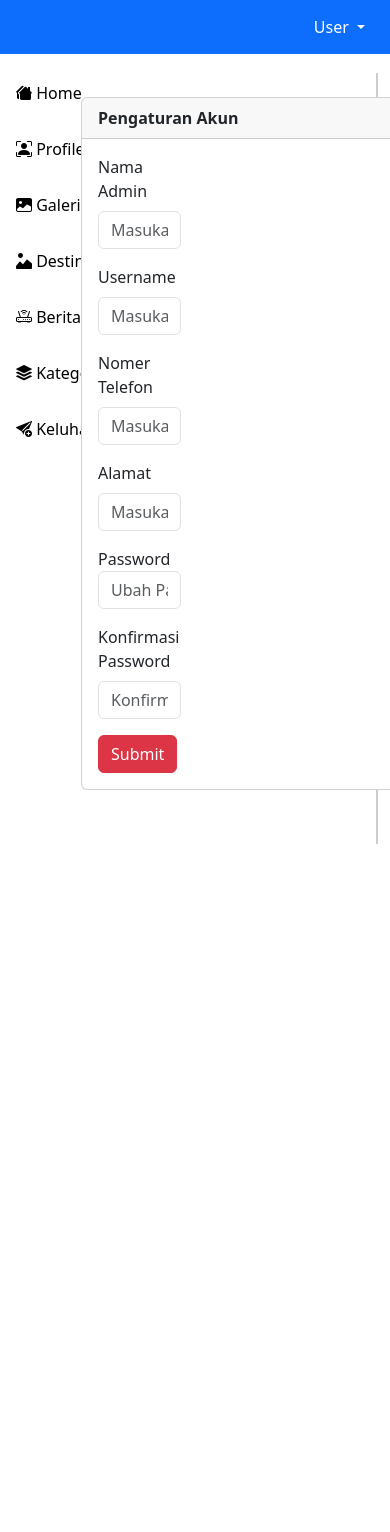
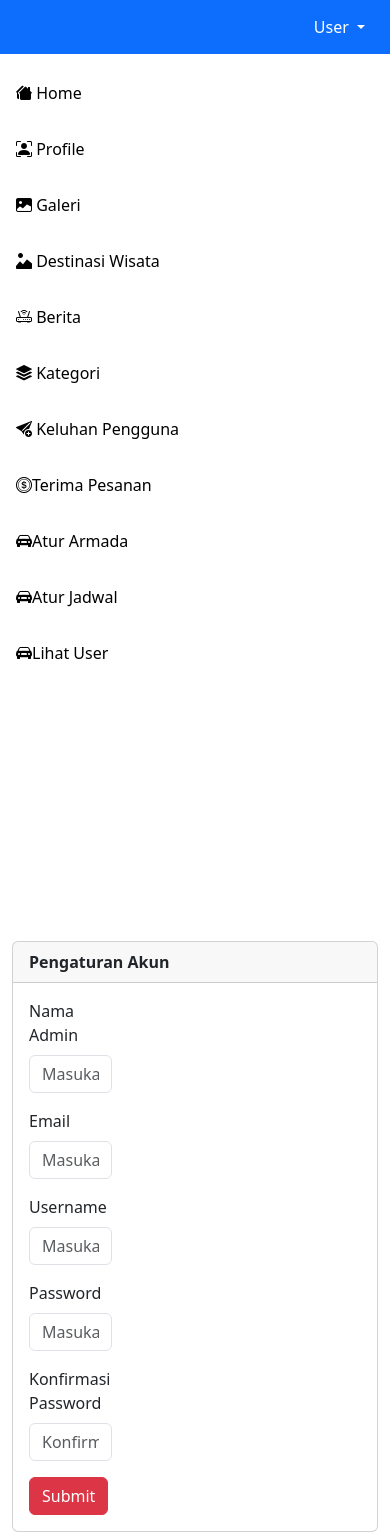
Before and after one commit to fadillahiqbal123/WanderLust, a PHP site: page /dashboard.php?hal=user in a window 390 px wide; the page is wider, and only the part inside the window is pictured. Before the commit the page ends 844 px from the top of that part, so only its background shows below. Run offline with PHP 8.4, Linux system fonts and the light colour scheme; a user stored in the database is signed in; data that the repository does not hold is empty; some libraries are stand-ins or nearby versions.

Commit message:
commit
Update : apa aja

```diff
--- a/admin/dashboard.php
+++ b/admin/dashboard.php
@@ -100,9 +100,12 @@
                             color: #000000 !important; /* Ganti warna teks menjadi hitam */
                         }
                     .col-lg-2.position-fixed.vh-100.bg-ligth {
-                        border-right: 2px solid #ccc; /* Garis pemisah dengan warna abu-abu */
+                        border-right: 2px solid #ccc;
                         position : relative;
+                        overflow-y: auto;
+                        max-height: 100vh;
 }
+
 
             </style>
         </head>
@@ -137,7 +140,7 @@
                 </div>
             </div>
             <div class="row mt-5 bg-body" style="padding-top: 25px;">
-        <div class="col-lg-2 col-md-3 col-sm-12 position-fixed vh-100 bg-ligth">
+        <div class="col-lg-2 col-md-3 col-sm-12  bg-ligth sidebar" style="overflow-y: auto; position: sticky; top: 0; height: 100vh; border-right: 2px solid #ccc;">
             <div class="nav flex-column nav-pills" id="v-pills-tab" role="tablist" aria-orientation="vertical">
             <a class="nav-link <?php echo (isset($_GET['hal']) && $_GET['hal'] == 'home' ? "active text-white" : "text-white") ?> mb-3" href="dashboard.php?hal=home"><i class="bi bi-houses-fill"></i> Home</a>
                 <a class="nav-link <?php echo (isset($_GET['hal']) && $_GET['hal'] == 'profile' ? "active text-white" : "text-white") ?> mb-3" href="dashboard.php?hal=profile"><i class="bi bi-person-bounding-box"></i> Profile</a>
@@ -146,10 +149,18 @@
                 <a class="nav-link <?php echo ((isset($_GET['hal']) && $_GET['hal'] == 'berita' or ($_GET['hal'] == 'tambah_berita')) ? "active text-white" : "text-white") ?> mb-3" href="dashboard.php?hal=berita"><i class="bi bi-router"></i> Berita</a>
                 <a class="nav-link <?php echo ((isset($_GET['hal']) && $_GET['hal'] == 'kategori' or ($_GET['hal'] == 'tambah_kategori') or ($_GET['hal'] == 'edit_kategori')) ?  "active text-white" : "text-white") ?> mb-3" href="dashboard.php?hal=kategori"><i class="bi bi-stack"></i> Kategori</a>
                 <a class="nav-link <?php echo (isset($_GET['hal']) && $_GET['hal'] == 'keluhan' ? "active text-white" : "text-white") ?> mb-3" href="dashboard.php?hal=keluhan"><i class="bi bi-send-plus-fill"></i> Keluhan Pengguna</a>
+                <a class="nav-link <?php echo (isset($_GET['hal']) && $_GET['hal'] == 'transaksi' ? "active text-white" : "text-white") ?> mb-3" href="dashboard.php?hal=transaksi"><i class="bi bi-coin"></i>Terima Pesanan</a>
+                <a class="nav-link <?php echo (isset($_GET['hal']) && $_GET['hal'] == 'jeep' ? "active text-white" : "text-white") ?> mb-3" href="dashboard.php?hal=jeep"><i class="bi bi-car-front-fill"></i>Atur Armada</a>
+                <a class="nav-link <?php echo (isset($_GET['hal']) && $_GET['hal'] == 'jadwal' ? "active text-white" : "text-white") ?> mb-3" href="dashboard.php?hal=jadwal"><i class="bi bi-car-front-fill"></i>Atur Jadwal</a>
+                <a class="nav-link <?php echo (isset($_GET['hal']) && $_GET['hal'] == 'pendaftar' ? "active text-white" : "text-white") ?> mb-3" href="dashboard.php?hal=pendaftar"><i class="bi bi-car-front-fill"></i>Lihat User</a>
+
+
+
+
 
             </div>
         </div>
-                <div class="col-lg-10 offset-2 col-md-9 md-3 col-sm-12">
+                <div class="col-lg-10 col-md-9 col-sm-12">
 
                 <?php
 
@@ -216,6 +227,16 @@
                         case 'hapus_keluhan':
                             include "modul/mod_keluhan/hapus_keluhan.php";
                             break;
+                        case 'transaksi':
+                            include "modul/mod_transaksi/transaksi.php";
+                            break;
+                        case 'atur_jeep':
+                            include "modul/mod_transaksi/transaksi.php";
+                            break;
+                       case 'pendaftar':
+                          include "modul/mod_pengunjung/pengunjung.php";
+                            break;
+
                             default:
                             echo "<h1>Halaman Tidak Ditemukan</h1>";
 
--- /dev/null
+++ b/admin/modul/mod_transaksi/transaksi.php
@@ -0,0 +1 @@
+bfcsdfbsdbfsabd
--- a/admin/modul/mod_user/user.php
+++ b/admin/modul/mod_user/user.php
@@ -9,21 +9,17 @@
                     <input type="text" name="nama" class="form-control" placeholder="Masukan Nama Admin" autocomplete="off" required/>
                 </div>
                 <div class="mb-3 w-25">
-                    <label class="form-label">Username</label>
+                    <label class="form-label">Email</label>
                     <input type="text" name="username" class="form-control" placeholder="Masukan Username Admin" autocomplete="off" required/>
 
                 </div>
                 <div class="mb-3 w-25">
-                    <label class="form-label">Nomer Telefon</label>
+                    <label class="form-label">Username</label>
                     <input type="text" class="form-control" name="telfon"  placeholder="Masukan No Telefon Admin" required/>
                 </div>
                 <div class="mb-3 w-25">
-                    <label class="form-label">Alamat</label>
+                    <label class="form-label">Password</label>
                     <input type="text"  class="form-control" name="alamat" placeholder="Masukan Alamat Admin" required/>
-                </div>
-                <div class="mb-3 w-25">
-                    <label class="password">Password</label>
-                    <input type="password"  class="form-control" name="password" placeholder="Ubah Password Admin" required/>
                 </div>
                 <div class="mb-3 w-25">
                     <label for="" class="form-label">Konfirmasi Password</label>
--- a/admin/register.php
+++ b/admin/register.php
@@ -34,7 +34,6 @@ if(isset($_POST["register"])){
             $sql = "INSERT INTO admin (nama_admin, username, password, email) VALUES ('$nama_admin', '$username', '$hash_password', '$email')";
 
             if($db->query($sql)) {
-                // SweetAlert untuk sukses registrasi
                 echo "<script>
                         document.addEventListener('DOMContentLoaded', function() {
                             Swal.fire({
@@ -89,6 +88,7 @@ if(isset($_POST["register"])){
     <link href="https://cdn.jsdelivr.net/npm/sweetalert2@11.14.1/dist/sweetalert2.min.css" rel="stylesheet">
 
     <style>
+
         .posisitengah {
             margin: 0 auto;
         }
```
Also changed, not shown: admin/index.php (+12 -3 lines), admin/modul/mod_pengunjung/pengunjung.php (added, +43 -0 lines), 1 other file.
